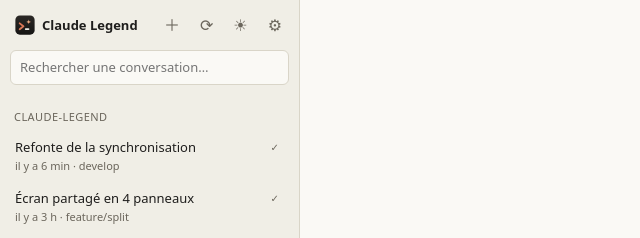
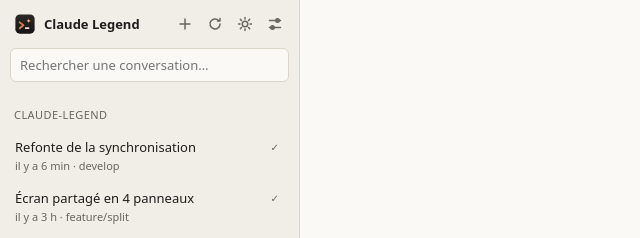
Before and after one commit to K-Bastin/claude-legend, a website built with Vite: page index.html in a window 1280 px wide. Shown: the top 238 px of the page, 0-640 px from the left. Built offline with nearby package versions, Linux system fonts and the light colour scheme.

Commit message:
fix(ui): use uniform icons in the sidebar toolbar (#11)
The new session, sync, theme and settings buttons were text glyphs
from different fonts, so their sizes and weights didn't match. They
are now 16px line icons of the same style in equal 28px buttons; the
settings gear becomes sliders so it can't be mistaken for the sun.

```diff
--- a/index.html
+++ b/index.html
@@ -15,10 +15,10 @@
           <img class="logo" src="/src/assets/logo.svg" alt="" />
           <span class="name">Claude Legend</span>
           <span class="spacer"></span>
-          <button id="btn-new" class="icon" title="Nouvelle session (Ctrl+Shift+T)">＋</button>
-          <button id="btn-sync" class="icon" title="Synchroniser maintenant">⟳</button>
-          <button id="btn-theme" class="icon" title="Basculer clair / sombre">☾</button>
-          <button id="btn-settings" class="icon" title="Réglages">⚙</button>
+          <button id="btn-new" class="icon" title="Nouvelle session (Ctrl+Shift+T)" aria-label="Nouvelle session"></button>
+          <button id="btn-sync" class="icon" title="Synchroniser maintenant" aria-label="Synchroniser maintenant"></button>
+          <button id="btn-theme" class="icon" title="Basculer clair / sombre" aria-label="Basculer clair / sombre"></button>
+          <button id="btn-settings" class="icon" title="Réglages" aria-label="Réglages"></button>
         </header>
         <input id="search" type="search" placeholder="Rechercher une conversation…" autocomplete="off" />
         <div id="session-list"></div>
--- /dev/null
+++ b/src/icons.ts
@@ -0,0 +1,16 @@
+// Toolbar icons: one 16×16 line style, so every button has the same size and
+// weight whatever fonts the system has (text glyphs like ＋ ⟳ ⚙ ☾ differ a lot).
+
+const PATHS = {
+  plus: '<path d="M8 3v10M3 8h10"/>',
+  sync: '<path d="M13 8a5 5 0 1 1-1.46-3.54"/><path d="M13 2.5v2.5h-2.5"/>',
+  moon: '<path d="M13 9.5A5.5 5.5 0 1 1 6.5 3a4.5 4.5 0 0 0 6.5 6.5z"/>',
+  sun: '<circle cx="8" cy="8" r="2.75"/><path d="M8 1.5v1.5M8 13v1.5M1.5 8H3M13 8h1.5M3.4 3.4l1.06 1.06M11.54 11.54l1.06 1.06M3.4 12.6l1.06-1.06M11.54 4.46l1.06-1.06"/>',
+  settings: '<path d="M2.5 4.5h11M2.5 11.5h11"/><circle cx="10.5" cy="4.5" r="1.75" fill="currentColor"/><circle cx="5.5" cy="11.5" r="1.75" fill="currentColor"/>',
+};
+
+export type IconName = keyof typeof PATHS;
+
+export function icon(name: IconName): string {
+  return `<svg class="ico" viewBox="0 0 16 16" width="16" height="16" fill="none" stroke="currentColor" stroke-width="1.5" stroke-linecap="round" stroke-linejoin="round" aria-hidden="true">${PATHS[name]}</svg>`;
+}
--- a/src/main.ts
+++ b/src/main.ts
@@ -11,6 +11,7 @@
 import { FitAddon } from "@xterm/addon-fit";
 import { WebLinksAddon } from "@xterm/addon-web-links";
 import { Unicode11Addon } from "@xterm/addon-unicode11";
+import { icon } from "./icons";
 import { applyTheme, loadThemeMode, onSystemThemeChange, saveThemeMode, TERMINAL_THEMES, type ThemeMode } from "./theme";
 import { fillSyncForm, missingSyncField, readSyncForm, updateSyncVisibility, type SyncTarget } from "./sync-form";
 
@@ -231,7 +232,7 @@
   for (const [, group] of groups) {
     const first = group[0];
     const cwd = group.find((s) => s.cwd)?.cwd ?? null;
-    const addBtn = el("button", { className: "icon", textContent: "＋", title: cwd ? `Nouvelle session dans ${cwd}` : "Associer à un dossier" });
+    const addBtn = el("button", { className: "icon", innerHTML: icon("plus"), title: cwd ? `Nouvelle session dans ${cwd}` : "Associer à un dossier" });
     addBtn.onclick = (e) => {
       e.stopPropagation();
       if (cwd) startNewSession(cwd);
@@ -825,7 +826,7 @@
   theme = applyTheme(themeMode);
   for (const t of tabs) t.term.options.theme = TERMINAL_THEMES[theme];
   const button = $("#btn-theme");
-  button.textContent = theme === "dark" ? "☾" : "☀";
+  button.innerHTML = icon(theme === "dark" ? "moon" : "sun");
   button.title = theme === "dark" ? "Passer en thème clair" : "Passer en thème sombre";
 }
 
@@ -967,6 +968,9 @@
   $("#btn-new").onclick = () => startNewSession();
   $("#btn-new-welcome").onclick = () => startNewSession();
   $("#btn-sync").onclick = syncNow;
+  $("#btn-new").innerHTML = icon("plus");
+  $("#btn-sync").innerHTML = icon("sync");
+  $("#btn-settings").innerHTML = icon("settings");
   $("#btn-settings").onclick = openSettings;
   $("#btn-theme").onclick = () => setThemeMode(theme === "dark" ? "light" : "dark");
   onSystemThemeChange(() => themeMode === "system" && refreshTheme());
--- a/src/styles.css
+++ b/src/styles.css
@@ -74,11 +74,21 @@
   filter: brightness(1.08);
 }
 button.icon {
+  display: inline-flex;
+  align-items: center;
+  justify-content: center;
+  width: 28px;
+  height: 28px;
+  padding: 0;
   background: none;
   border: none;
-  padding: 4px 7px;
-  font-size: 16px;
+  border-radius: 6px;
   color: var(--muted);
+}
+button.icon .ico {
+  display: block;
+  width: 16px;
+  height: 16px;
 }
 button.icon:hover {
   color: var(--text);
@@ -126,7 +136,7 @@
 .brand {
   display: flex;
   align-items: center;
-  gap: 6px;
+  gap: 2px;
   padding: 10px 10px 6px 14px;
 }
 .brand .logo {
@@ -134,6 +144,7 @@
   height: 22px;
 }
 .brand .name {
+  margin-left: 6px;
   font-weight: 600;
 }
 .spacer {
@@ -171,9 +182,13 @@
   white-space: nowrap;
 }
 .project-header button.icon {
-  font-size: 14px;
-  padding: 0 5px;
+  width: 22px;
+  height: 22px;
   visibility: hidden;
+}
+.project-header button.icon .ico {
+  width: 14px;
+  height: 14px;
 }
 .project:hover .project-header button.icon {
   visibility: visible;
```
